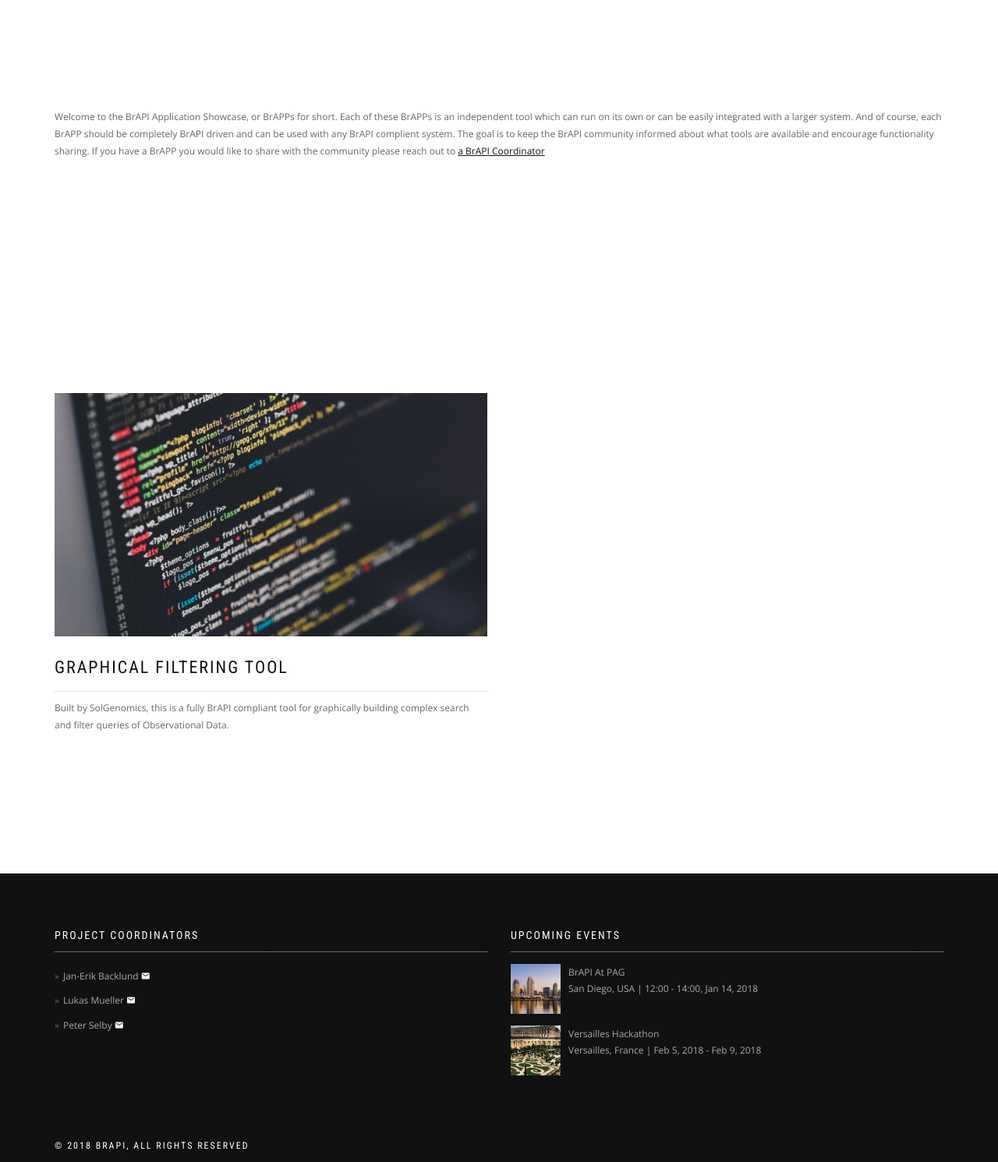
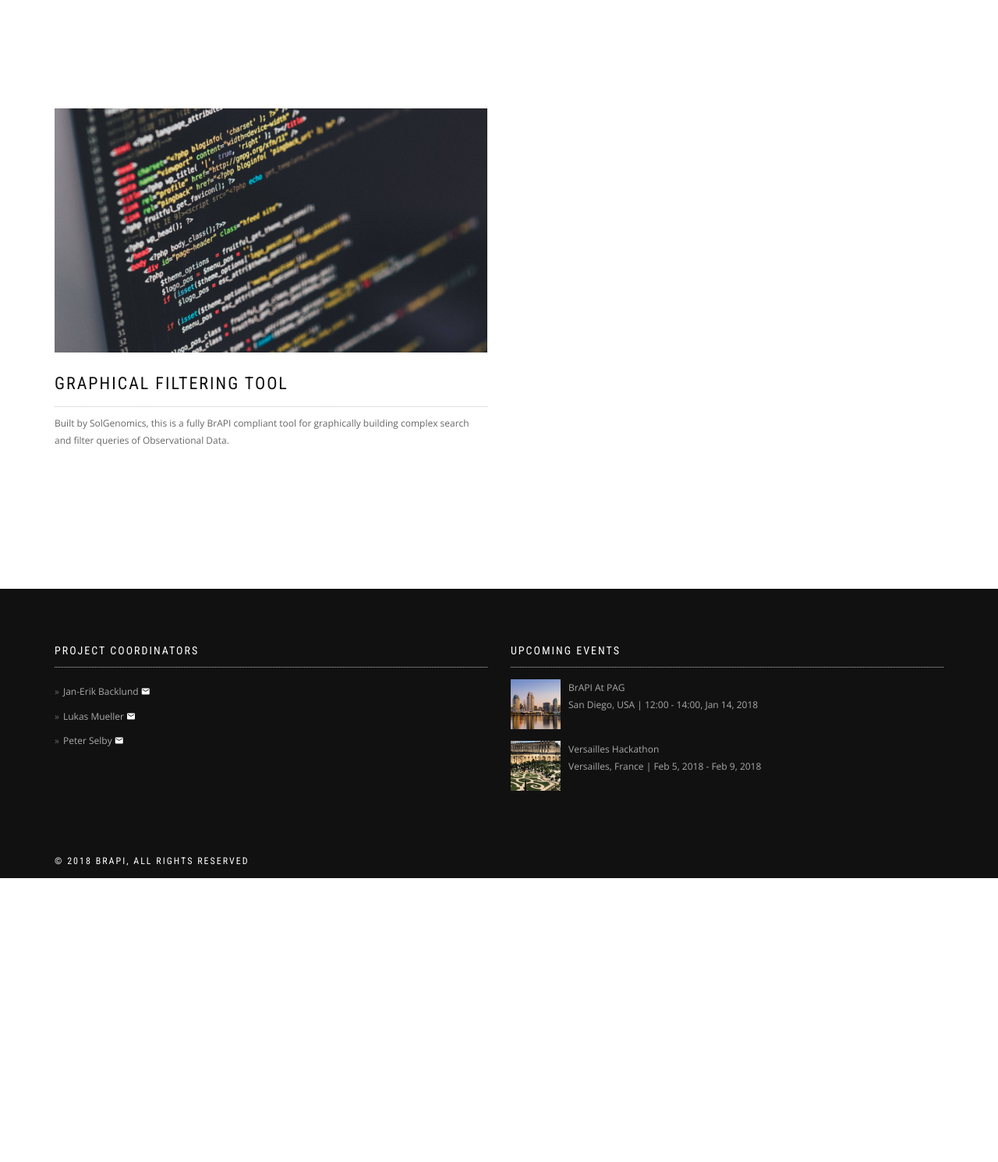
Before and after one commit to plantbreeding/brapi-website, a PHP site: page /brapps.php in a window 1280 px wide. Shown: the part 235-1725 px from the top of the page at 78% size. After the commit the page ends 1361 px from the top, so only its background shows below. Run offline with PHP 8.4, Linux system fonts and the light colour scheme; some web fonts are replaced.

Commit message:
update brapps

```diff
--- a/brapps.php
+++ b/brapps.php
@@ -19,15 +19,6 @@
                 include("html/page-title-section.php");
             ?>
             <div class="main">
-                <section class="module">
-                    <div class="container">
-                        <div class="row">
-                            <div class="col-sm-12">
-                                <p>Welcome to the BrAPI Application Showcase, or BrAPPs for short. Each of these BrAPPs is an independent tool which can run on its own or can be easily integrated with a larger system. And of course, each BrAPP should be completely BrAPI driven and can be used with any BrAPI complient system. The goal is to keep the BrAPI community informed about what tools are available and encourage functionality sharing. If you have a BrAPP you would like to share with the community please reach out to <a href=\"mailto:brapicoordinatorselby@gmail.com\">a BrAPI Coordinator</a></p>
-                            </div>
-                        </div>
-                    </div>
-                </section>
                 <?php
                     include("html/links-section.html");
                     include("html/footer.html");
```
